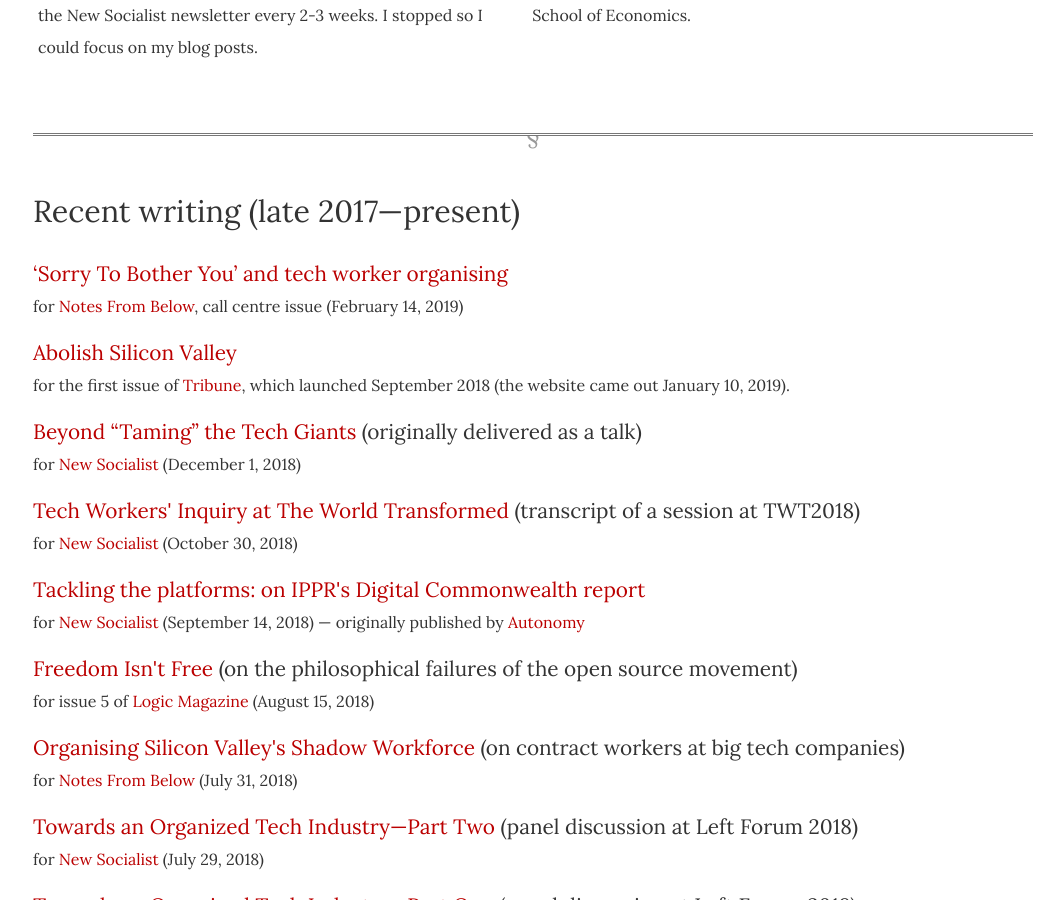
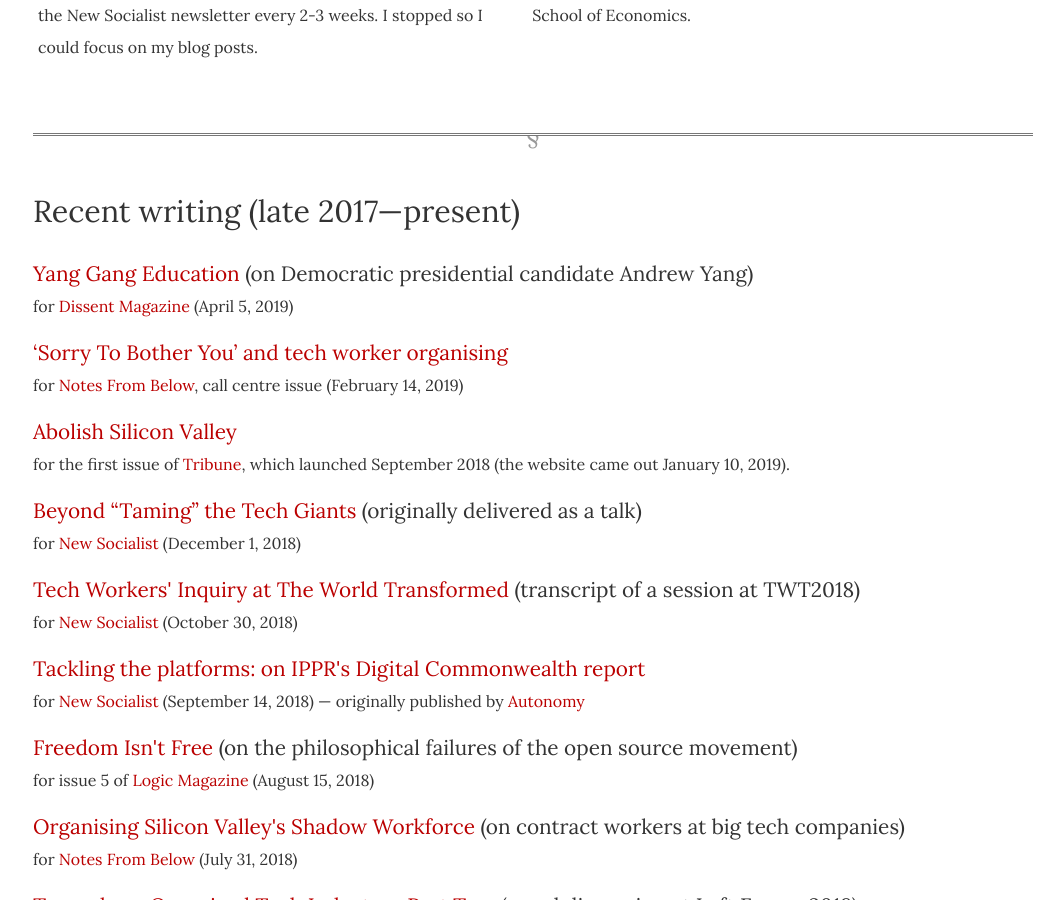
Before and after one commit to dellsystem/dellsystem.github.io, a Jekyll site: the page built from writing.md, in a window 1280 px wide and 900 px high, scrolled down 993 px. Shown: the whole window, without its empty margins (107-1171 px from the left). Built offline with Jekyll 4.4.1, drawn with Linux system fonts in a browser that asks for light colours; nearby versions of some CDN libraries.

Commit message:
Add link to Yang Gang piece on writing page

```diff
--- a/_includes/recent.html
+++ b/_includes/recent.html
@@ -1,6 +1,14 @@
 <h2 id="recent">Recent writing (late 2017—present)</h2>
 
 <dl class="vertical">
+<dt>
+    <a href="https://www.dissentmagazine.org/online_articles/yang-gang-education">
+        Yang Gang Education
+    </a> (on Democratic presidential candidate Andrew Yang)
+</dt>
+<dd>
+    for <a href="https://www.dissentmagazine.org">Dissent Magazine</a> (April 5, 2019)
+</dd>
 <dt>
     <a href="https://notesfrombelow.org/article/sorry-to-bother-you-tech-worker-organising">
         ‘Sorry To Bother You’ and tech worker organising
```
